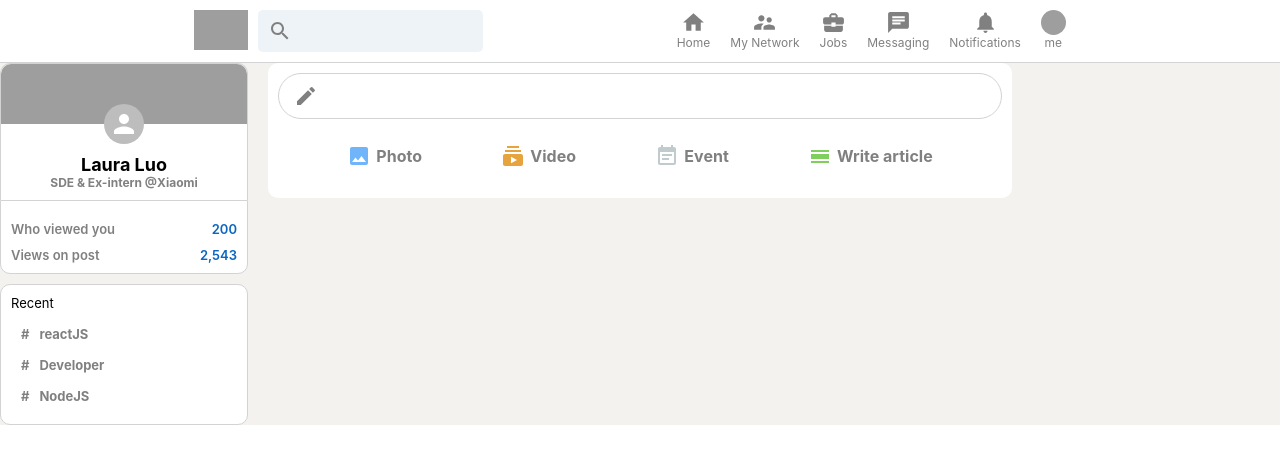
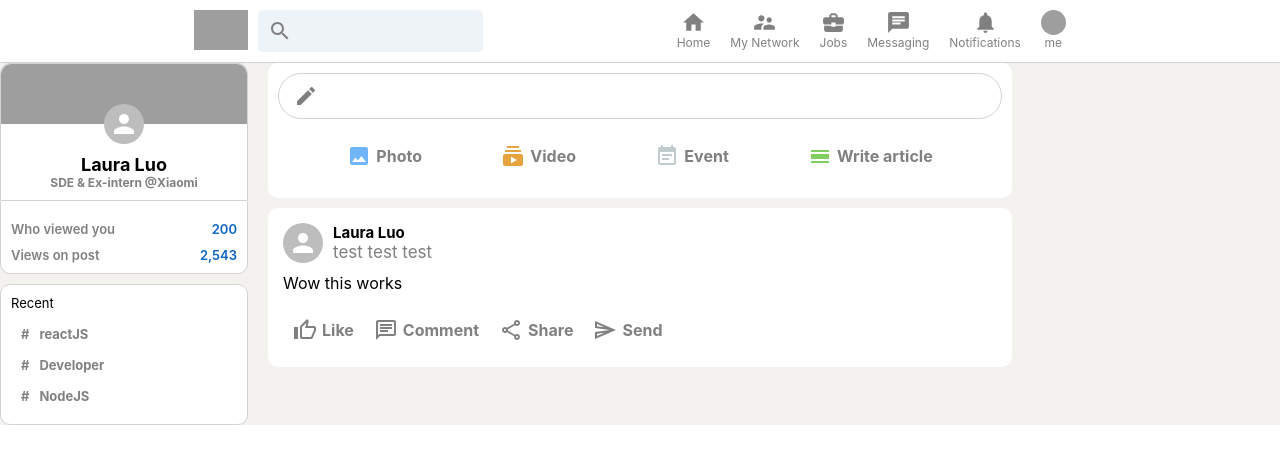
Before and after one commit to luoyuqinlaura/linkedin-clone, a React (Create React App) app: page / in a window 1280 px wide. Shown: the top 464 px of the page. Built offline with nearby package versions, Linux system fonts and the light colour scheme; grey boxes are pictures that could not be loaded.

Commit message:
Create feed post template

```diff
--- a/src/Feed.js
+++ b/src/Feed.js
@@ -6,6 +6,7 @@
 import CalendarViewDayIcon from '@mui/icons-material/CalendarViewDay';
 import './Feed.css';
 import InputOption from './InputOption';
+import Post from './Post';
 const Feed = () => {
   return (
     <div className="feed">
@@ -29,6 +30,13 @@
           />
         </div>
       </div>
+
+      {/* Posts */}
+      <Post
+        name="Laura Luo"
+        description="test test test"
+        message="Wow this works"
+      />
     </div>
   );
 };
--- /dev/null
+++ b/src/Post.css
@@ -0,0 +1,28 @@
+.post {
+  background-color: white;
+  padding: 15px;
+  margin-bottom: 10px;
+  border-radius: 10px;
+}
+
+.post__header {
+  margin-bottom: 10px;
+  display: flex;
+}
+.post__info {
+  margin-left: 10px;
+}
+
+.post__info > p {
+  font-size: 17px;
+  color: gray;
+}
+.post__info > h2 {
+  font-size: 15px;
+}
+.post__body {
+  overflow-wrap: anywhere;
+}
+.post__buttons {
+  display: flex;
+}
--- /dev/null
+++ b/src/Post.js
@@ -0,0 +1,35 @@
+import React from 'react';
+import './Post.css';
+import { Avatar } from '@mui/material';
+import InputOption from './InputOption';
+import ThumbUpAltOutlinedIcon from '@mui/icons-material/ThumbUpAltOutlined';
+import ChatOutlinedIcon from '@mui/icons-material/ChatOutlined';
+import ShareOutlinedIcon from '@mui/icons-material/ShareOutlined';
+import SendOutlinedIcon from '@mui/icons-material/SendOutlined';
+
+const Post = ({ name, description, message, photoUrl }) => {
+  return (
+    <div className="post">
+      <div className="post__header">
+        <Avatar />
+        <div className="post__info">
+          <h2>{name}</h2>
+          <p>{description}</p>
+        </div>
+      </div>
+
+      <div className="post__body">
+        <p>{message}</p>
+      </div>
+
+      <div className="post__buttons">
+        <InputOption Icon={ThumbUpAltOutlinedIcon} title="Like" color="gray" />
+        <InputOption Icon={ChatOutlinedIcon} title="Comment" color="gray" />
+        <InputOption Icon={ShareOutlinedIcon} title="Share" color="gray" />
+        <InputOption Icon={SendOutlinedIcon} title="Send" color="gray" />
+      </div>
+    </div>
+  );
+};
+
+export default Post;
```
Also changed, not shown: 1 other file (tests, documents, lock files or other folders).
